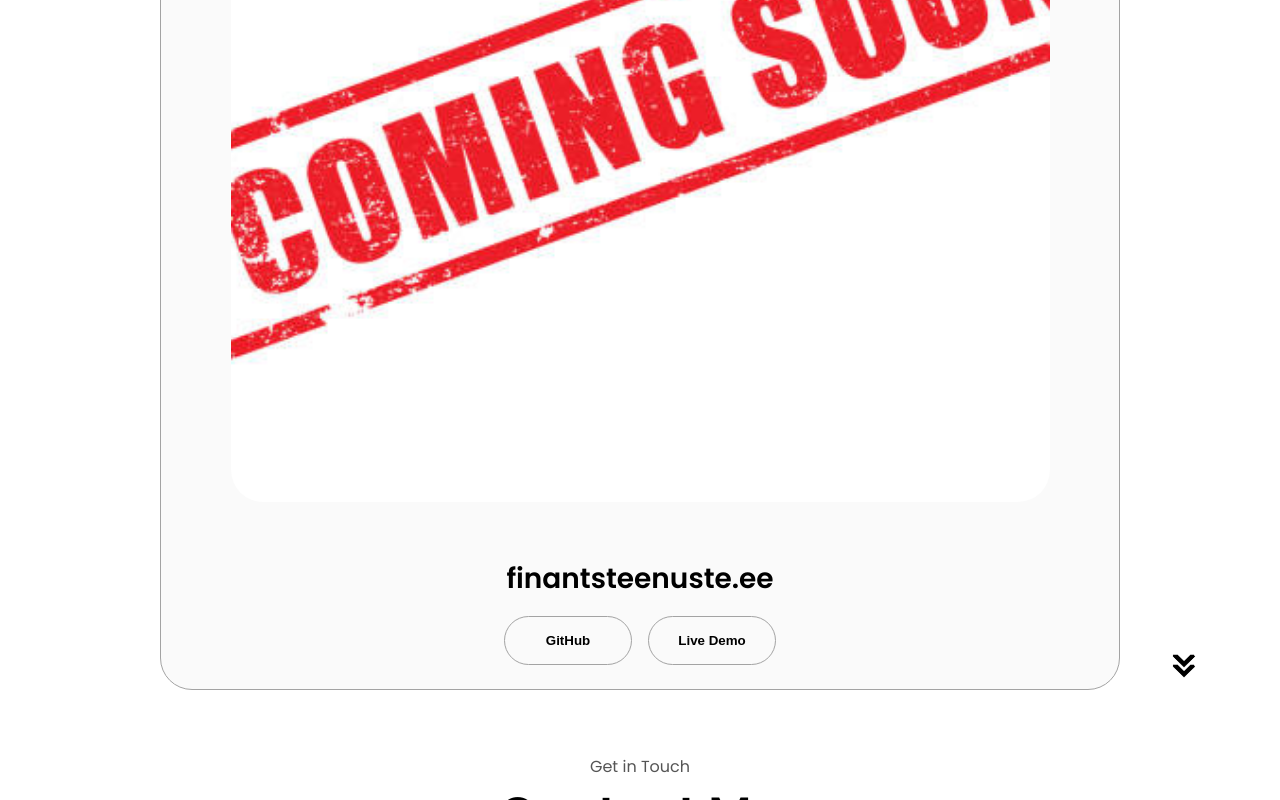
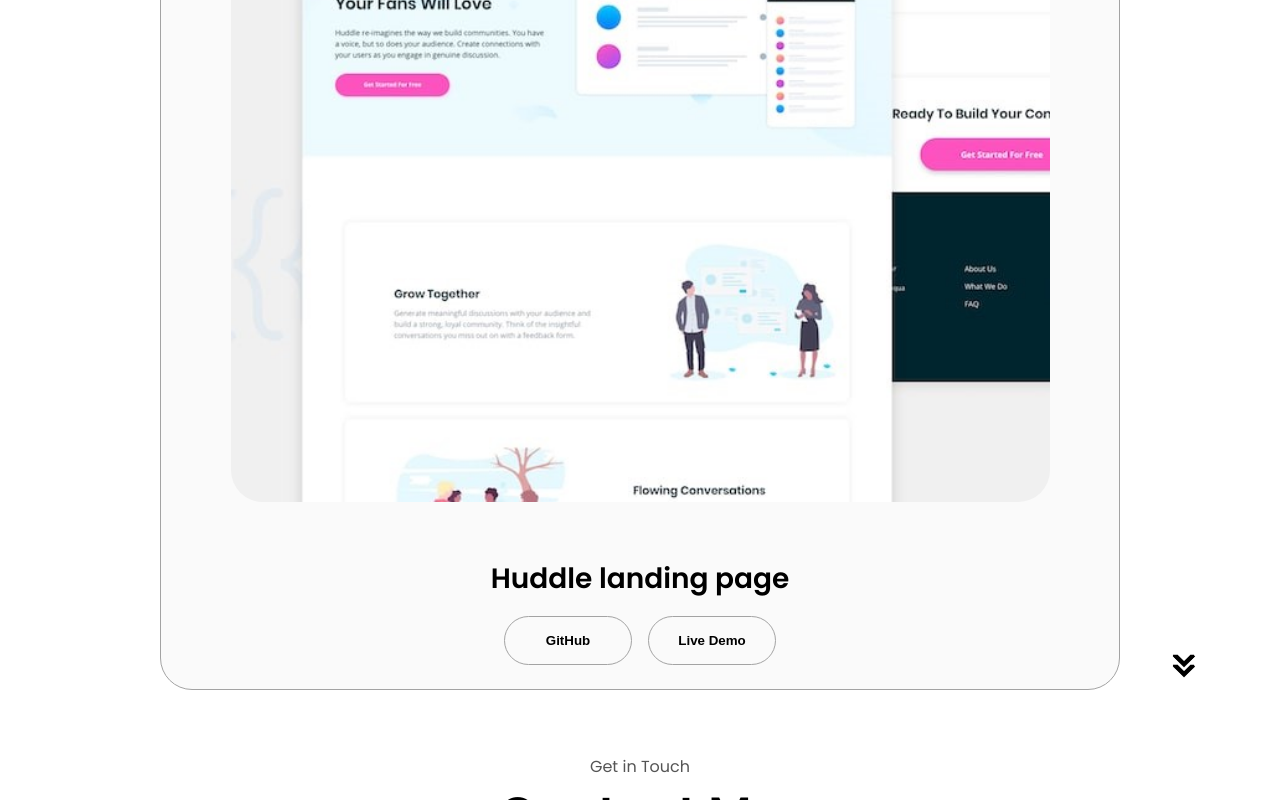
Before and after one commit to KairoKorgend/portfolio_website, a plain HTML site: page index.html in a window 1280 px wide. Shown: the part 3553-4353 px from the top of the page. Drawn offline with Linux system fonts and the light colour scheme.

Commit message:
Updated the projects sector

```diff
--- a/index.html
+++ b/index.html
@@ -245,20 +245,20 @@
             </div>
             <div class="details-container color-container">
                 <div class="article-container">
-                    <img src="./assets/project-3.png" alt="Project 3"
+                    <img src="./assets/huddle-design.jpg" alt="Project 3"
                     class="project-img"/>
                     <div>
-                        <h2 class="experience-sub-title project-title">finantsteenuste.ee</h2>
+                        <h2 class="experience-sub-title project-title">Huddle landing page</h2>
                         <div class="btn-container">
                             <button
                             class="btn btn-color-2 project-btn"
-                            onclick="location.href='https://github.com/KairoKorgend/'"
+                            onclick="location.href='https://github.com/KairoKorgend/frontend-training/tree/f71f35f5a97dfda5cf750a1aef97744bc80a618d/huddle-landing-page-with-alternating-feature-blocks-master'"
                             >
                             GitHub
                             </button>
                             <button
                             class="btn btn-color-2 project-btn"
-                            onclick="location.href='http://finantsteenuste.ee/'"
+                            onclick="location.href='https://huddle-landing-page-by-kairo.netlify.app/'"
                             >
                             Live Demo
                             </button>
```
Also changed, not shown: assets/huddle-design.jpg (added).
